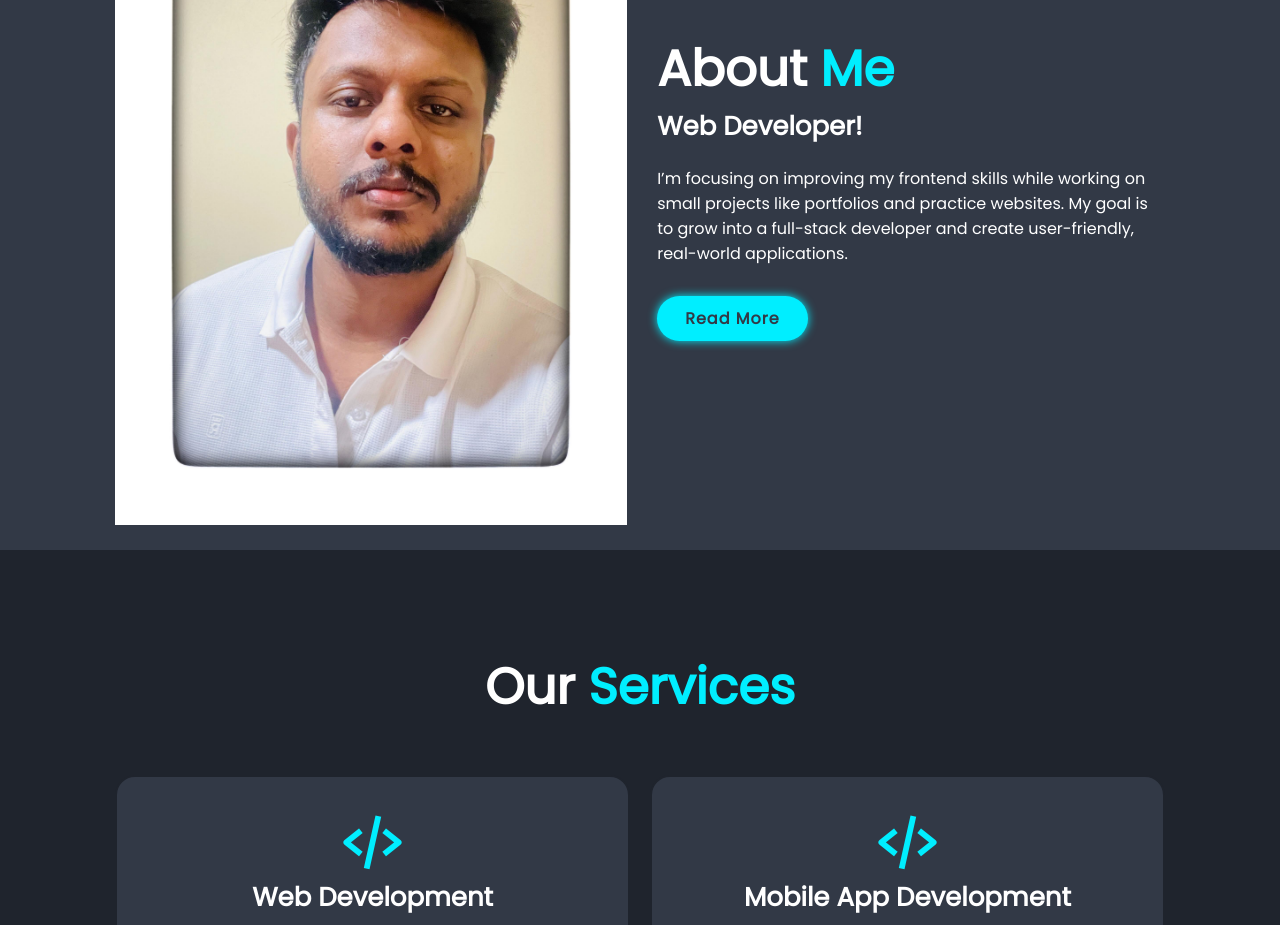
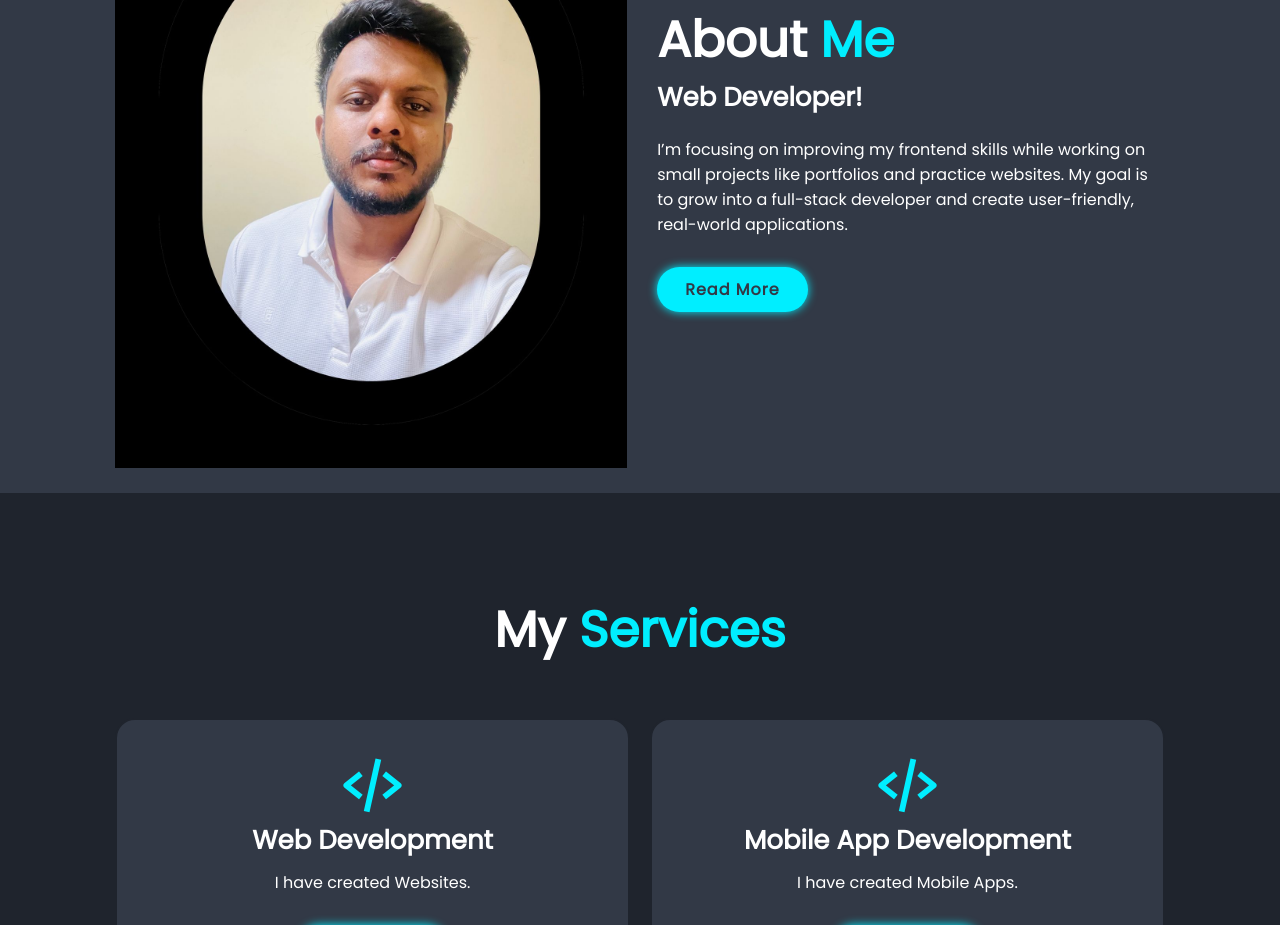
Before and after one commit to kavinduabhi138/portfolio, a plain HTML site: page index.html in a window 1280 px wide. Shown: the part 889-1814 px from the top of the page. Drawn offline with nearby package versions, Linux system fonts and the light colour scheme.

Commit message:
changed as my services

```diff
--- a/index.html
+++ b/index.html
@@ -69,7 +69,7 @@
     <!-- about -->
     <section class="about" id="about">
       <div class="about-img">
-        <img src="images/about.jpg" alt="" />
+        <img src="images/about1.jpg" alt="" />
       </div>
 
       <div class="about-content">
@@ -88,7 +88,7 @@
     <!-- services -->
 
     <section class="services" id="services">
-      <h2 class="heading">Our <span>Services</span></h2>
+      <h2 class="heading">My <span>Services</span></h2>
       <div class="services-container">
         <div class="services-box">
           <i class="bx bx-code-alt"></i>
```
Also changed, not shown: images/about1.jpg (added).
